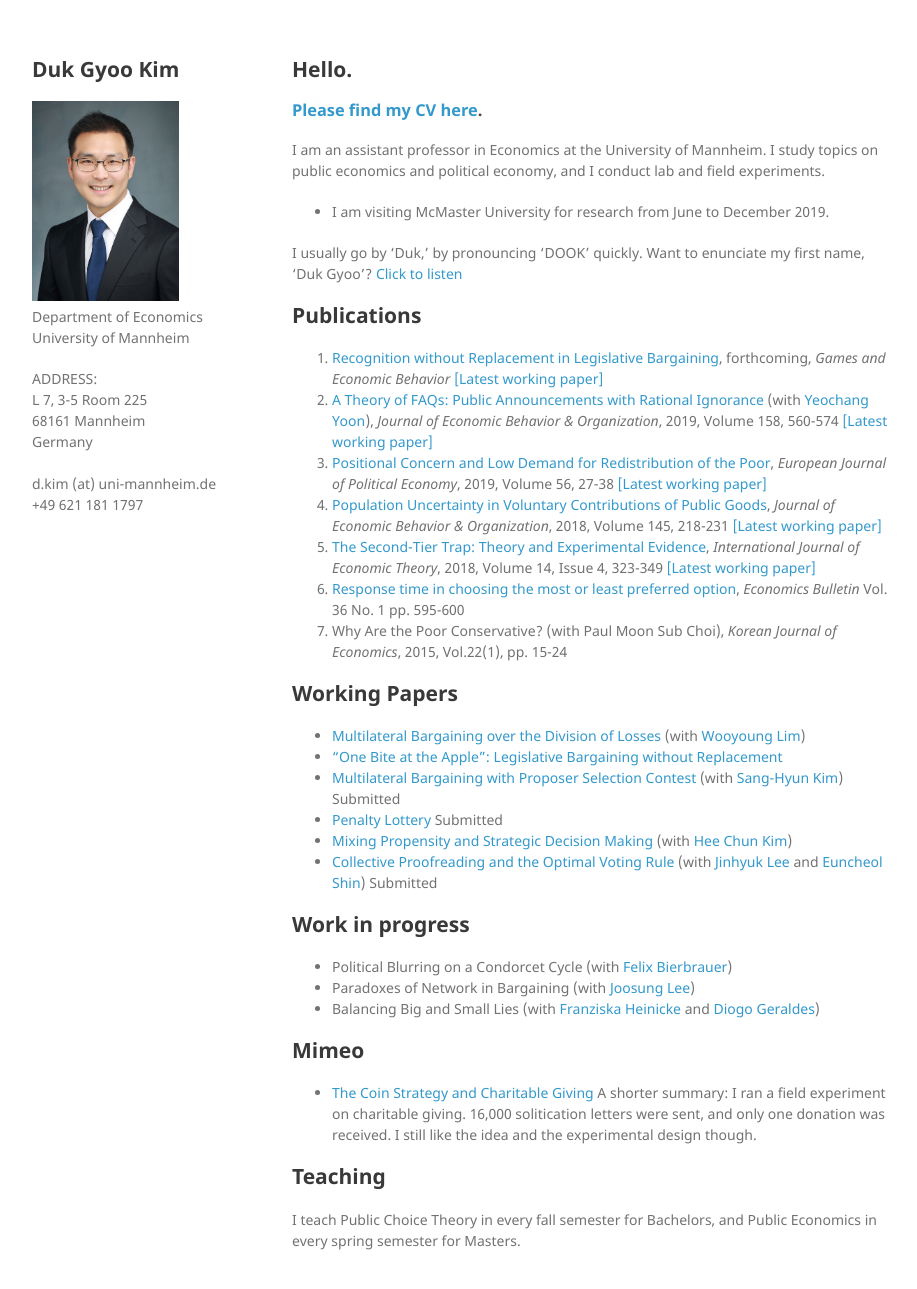
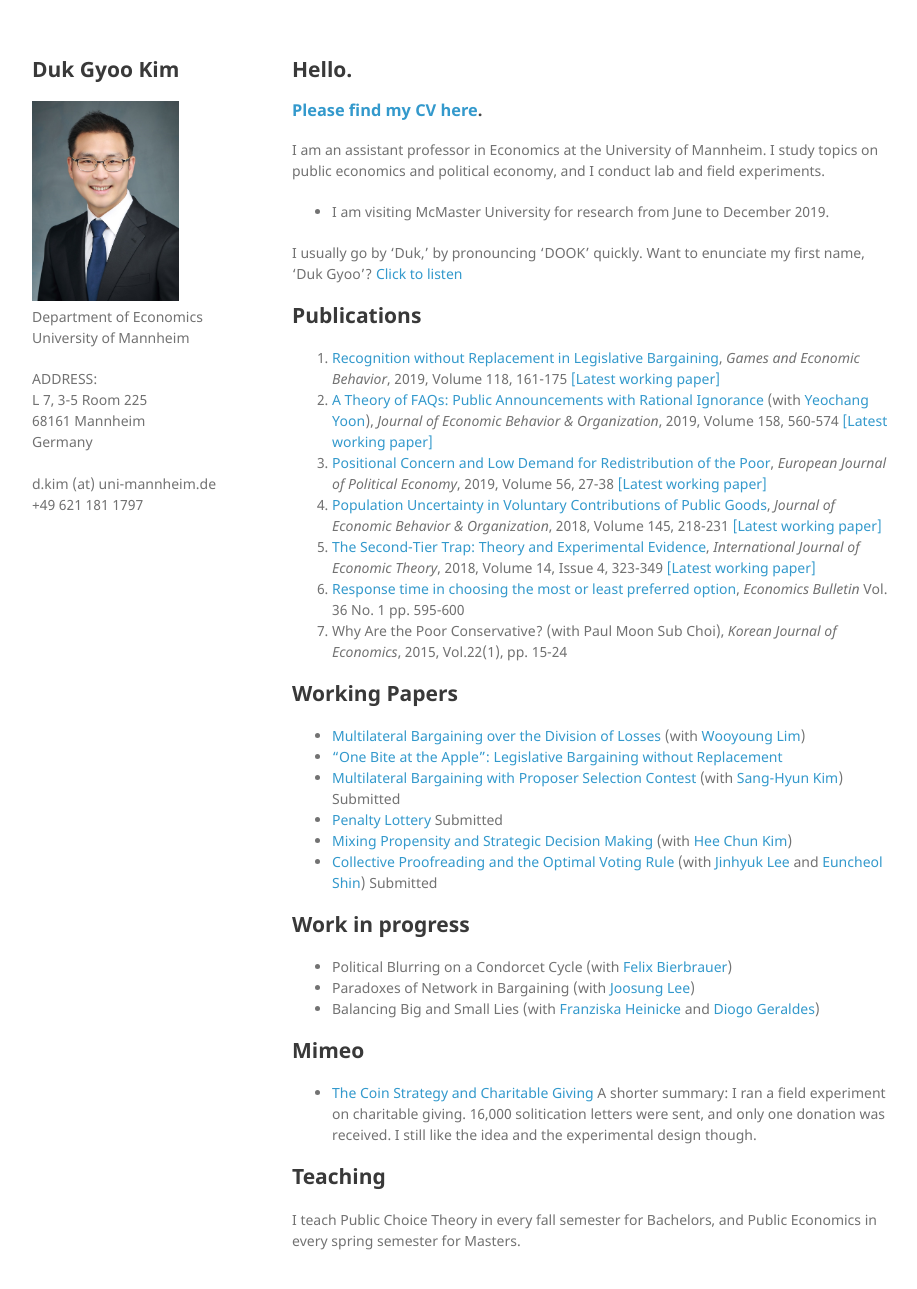
Before and after one commit to kimdukgyoo/kimdukgyoo.github.io, a Jekyll site: the page built from index.md, in a window 1280 px wide and 1321 px high. Shown: the top 1289 px of the window, without its empty margins (178-1095 px from the left). Built offline with Jekyll 4.4.1, drawn with Linux system fonts in a browser that asks for light colours; our own code applies the rules of GitHub Pages for plain Markdown files.

Commit message:
Update index.md

```diff
--- a/index.md
+++ b/index.md
@@ -10,7 +10,7 @@ I am an assistant professor in Economics at the University of Mannheim. I study
 I usually go by 'Duk,' by pronouncing 'DOOK' quickly. Want to enunciate my first name, 'Duk Gyoo'?  <a href="/howtopronouncemyname.mp3" target="_blank">Click to listen</a>
 
 ## Publications
-1. <a href="https://authors.elsevier.com/a/1ZnDx3CcBwPVG5" target="_blank">Recognition without Replacement in Legislative Bargaining</a>, forthcoming, _Games and Economic Behavior_ <a href="https://kimdukgyoo.github.io/PDFfiles/RecognitionWithoutReplacement.pdf" target="_blank">[Latest working paper]</a>
+1. <a href="https://authors.elsevier.com/a/1ZnDx3CcBwPVG5" target="_blank">Recognition without Replacement in Legislative Bargaining</a>, _Games and Economic Behavior_, 2019, Volume 118, 161-175 <a href="https://kimdukgyoo.github.io/PDFfiles/RecognitionWithoutReplacement.pdf" target="_blank">[Latest working paper]</a>
 <!-- link after Nov 12, 2019. https://doi.org/10.1016/j.geb.2019.09.007 -->
 1. <a href="https://doi.org/10.1016/j.jebo.2018.12.026" target="_blank">A Theory of FAQs: Public Announcements with Rational Ignorance</a> (with <a href="https://sites.google.com/site/yyeochang/" target="_blank">Yeochang Yoon</a>), _Journal of Economic Behavior & Organization_, 2019, Volume 158, 560-574 <a href="https://kimdukgyoo.github.io/PDFfiles/theoryFAQs.pdf" target="_blank">[Latest working paper]</a>
 2. <a href="https://doi.org/10.1016/j.ejpoleco.2018.06.004" target="_blank"> Positional Concern and Low Demand for Redistribution of the Poor</a>, _European Journal of Political Economy_, 2019, Volume 56, 27-38 <a href="https://kimdukgyoo.github.io/PDFfiles/ECP.pdf" target="_blank">[Latest working paper]</a>
```
